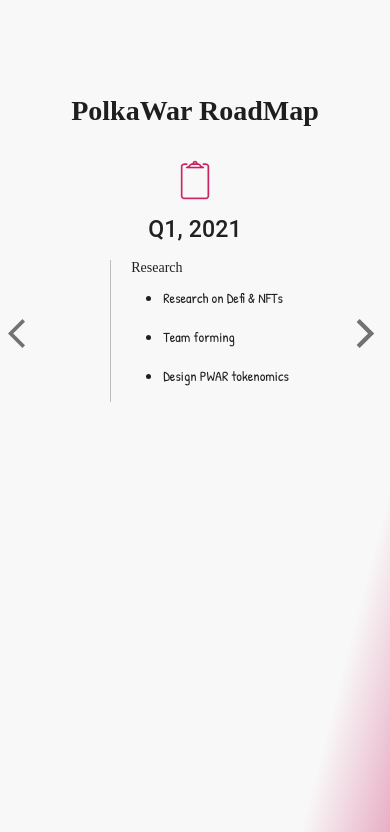
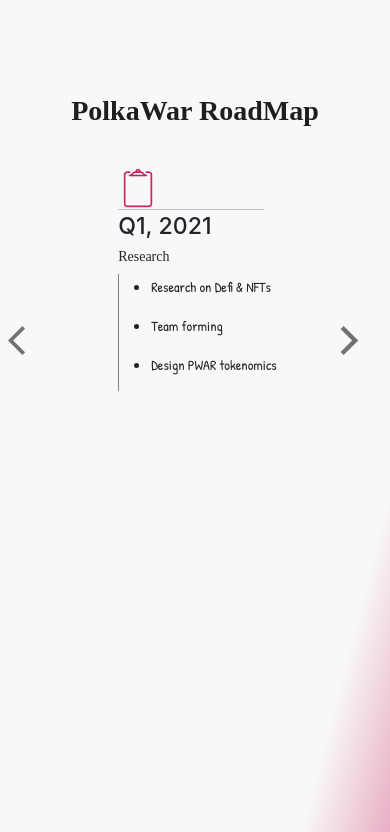
Before and after one commit to PRJsJGo/landingpage-polkawar, a React (Create React App) app: page / in a window 390 px wide. Shown: the part 8766-9598 px from the top of the page. Built offline with nearby package versions, Linux system fonts and the light colour scheme; a web font is replaced by a local one.

Commit message:
Fix roadmap responsive

```diff
--- a/src/components/LandingPage/Roadmap.js
+++ b/src/components/LandingPage/Roadmap.js
@@ -112,6 +112,7 @@
     verticalAlign: "middle",
     wordSpacing: "0px",
     paddingTop: 50,
+    marginBottom: 40,
 
     [theme.breakpoints.down("sm")]: {
       fontSize: 28,
@@ -129,22 +130,10 @@
       fontSize: 16,
     },
   },
-  highlight: {
-    color: theme.palette.pbr.primary,
-  },
-  baseline: {
-    display: "flex",
-    alignSelf: "center",
-    height: 5,
-    width: "100%",
-    backgroundColor: theme.palette.pbr.primary,
-    verticalAlign: "baseline",
-  },
   icon: {
     fontSize: 48,
     color: "#616161",
   },
-  details: {},
   title: {
     fontWeight: 600,
     verticalAlign: "baseline",
@@ -170,28 +159,6 @@
       marginRight: 0,
     },
   },
-  stepperContainer: {
-    backgroundColor: "transparent",
-    display: "flex",
-    justifyContent: "flex-start",
-    // alignItems: "flex-start",
-    // justifyContent: "flex-start",
-  },
-  step: {
-    display: "flex",
-    flexDirection: "column",
-    justifyContent: "flex-start",
-    alignItems: "start",
-    width: 250,
-    [theme.breakpoints.down("md")]: {
-      alignItems: "center",
-    },
-  },
-  stepContent: {
-    [theme.breakpoints.down("sm")]: {
-      maxWidth: 250,
-    },
-  },
 }));
 
 const Roadmap = () => {
@@ -213,13 +180,6 @@
       : setX(0);
   };
 
-  const goRightTab = () => {
-    x === -shift * ([1, 2, 3, 4, 5, 6].length - 6) ? setX(0) : setX(x - shift);
-  };
-  const goLeftTab = () => {
-    x === shift * ([1, 2, 3, 4, 5, 6].length - 6) ? setX(x + shift) : setX(0);
-  };
-
   const goRightMob = () => {
     x === -shift * ([1, 2, 3, 4, 5].length - 1) ? setX(0) : setX(x - shift);
   };
@@ -228,95 +188,68 @@
   };
 
   const handleLeftCarouselScroll = () => {
-    if (window.innerWidth < 900) {
+    if (window.innerWidth < 950) {
       goLeftMob();
-    } else if (window.innerWidth > 1050) {
+    } else {
       goLeft();
-    } else {
-      goLeftTab();
     }
   };
 
   const handleRightCarouselScroll = () => {
     if (window.innerWidth < 900) {
       goRightMob();
-    } else if (window.innerWidth > 1050) {
+    } else {
       goRight();
-    } else {
-      goRightTab();
     }
   };
 
-  useEffect(() => {
-    if (window.innerWidth > 800 && window.innerWidth < 1300) {
-      handleLeftCarouselScroll();
-    }
-  }, []);
   return (
     <div className={classes.background}>
       <div>
         <h6 className={classes.heading}>
           PolkaWar RoadMap<strong className={classes.highlight}></strong>
         </h6>
-        {/* <p className={classes.para}>
-          Fundamentally strong and visionary project with strong foundation.
-        </p> */}
       </div>
 
-      <div className={classes.sliderContainer}>
+      <div className="row g-0 align-items-center ">
+        <div className="col-2 col-md-1">
           <IconButton className="c--right" onClick={handleLeftCarouselScroll}>
             <ArrowBackIosIcon fontSize="large" />
           </IconButton>
+        </div>
 
+        <div className="col-8 col-md-10">
           <div className="slider">
-          <Stepper
-            nonLinear={true}
-            activeStep={steps.length}
-            alternativeLabel
-            className={classes.stepperContainer}
-          >
             {steps.map((stepData, index) => (
-              <Step
-                completed={stepData.completed}
-                key={stepData.id}
-                active={true}
-                className={["slide", classes.step].join(" ")}
+              <div
+                key={index}
+                className="slide"
                 style={{
                   transform: `translateX(${x}%)`,
                 }}
               >
-                <StepLabel
-                  icon={<Avatar src={stepData.icon} variant="rounded" />}
-                >
-                  <h3>{stepData.title}</h3>
-                </StepLabel>
-
-                <StepContent className={classes.stepContent}>
-                  <h5
-                    style={{
-                      fontSize: 14,
-                      // fontWeight: 550,
-                      // marginBottom: 12,
-                    }}
-                  >
-                    {stepData.heading}
-                  </h5>
-                  <ul>
+                <div style={{ display: "flex", flexDirection: "column" }}>
+                  <Avatar src={stepData.icon} variant="rounded" />
+                  <hr style={{ width: "95%", marginTop: 1, marginBottom: 3 }} />
+                  <h3 style={{}}>{stepData.title}</h3>
+                  <h5 style={{ fontSize: 14 }}>{stepData.heading}</h5>
+                  <ul style={{ borderLeft: "1px solid   gray	" }}>
                     {stepData.subheadings.map((subheading) => (
                       <li style={{ marginRight: -5 }}>
                         <p style={{ fontSize: 14 }}>{subheading}</p>
                       </li>
                     ))}
                   </ul>
-                </StepContent>
-              </Step>
+                </div>
+              </div>
             ))}
-          </Stepper>
           </div>
-
+        </div>
+        <div className="col-2 col-md-1">
           <IconButton className="c--right" onClick={handleRightCarouselScroll}>
             <ArrowForwardIosIcon fontSize="large" />
           </IconButton>
+        </div>
       </div>
     </div>
   );
--- a/src/index.css
+++ b/src/index.css
@@ -46,7 +46,7 @@
   margin: 0;
   padding: 0;
   display: flex;
-  justify-content: center;
+  /* justify-content: center; */
   overflow: hidden;
 }
 .slide {
```
Lines whose indentation alone changed are shown as unchanged.
